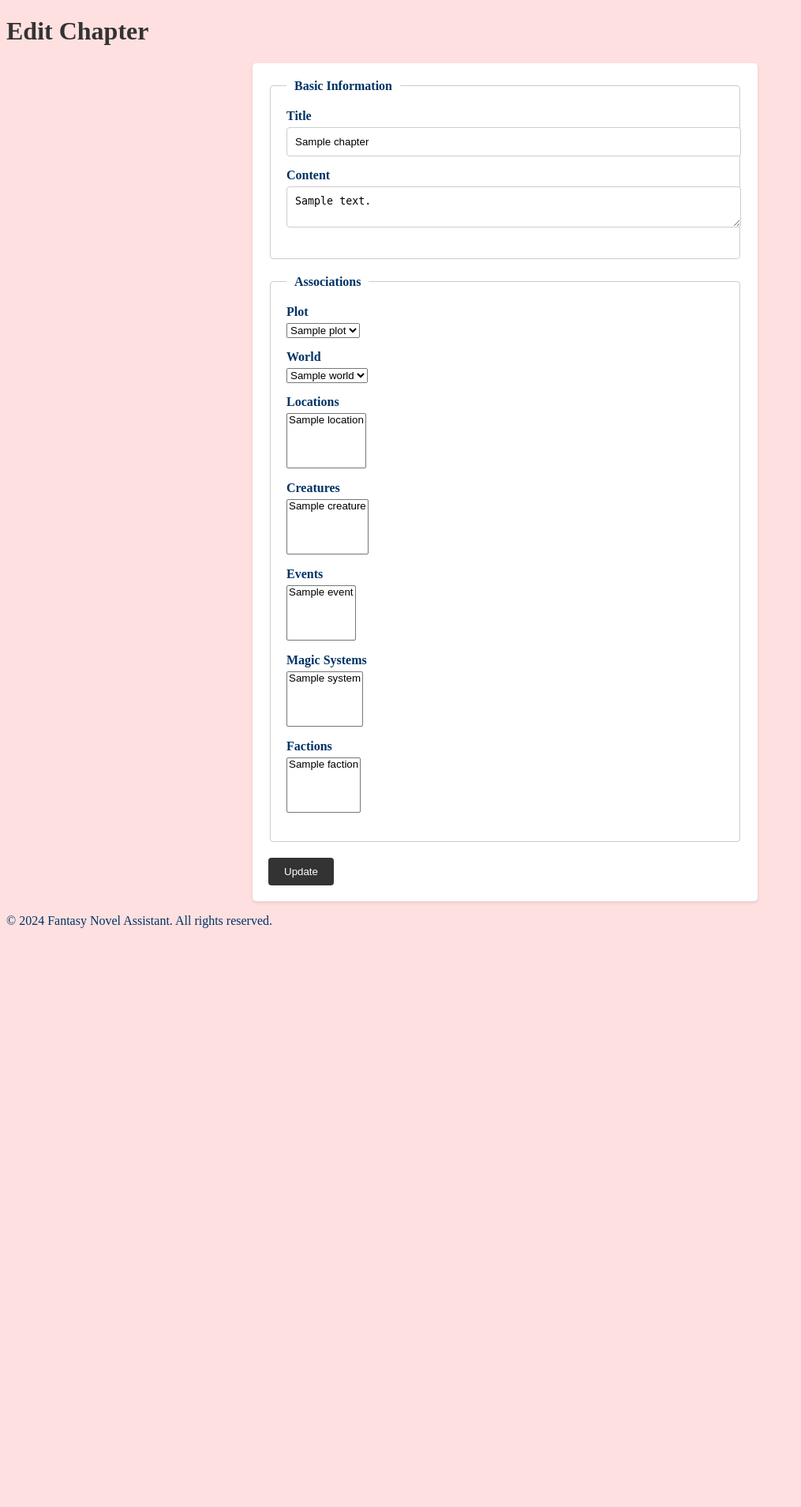
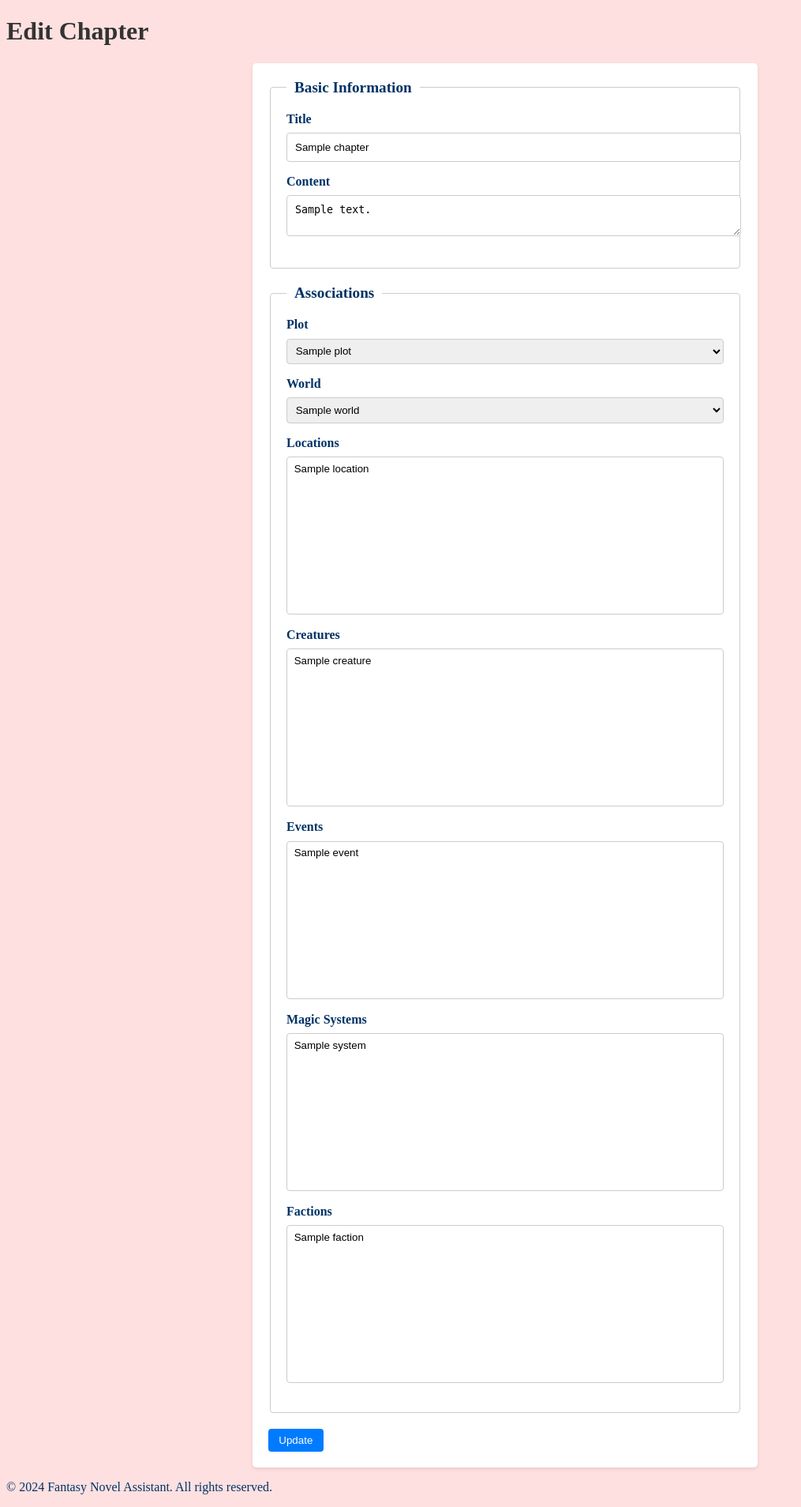
Before and after one commit to Eren-Enou/writing_assistant, a Flask app: page /chapters/edit/1 in a window 1280 px wide. Shown: the part 119-2027 px from the top of the page at 79% size, without its empty margins (0-1015 px from the left). Before the commit the page ends 1294 px from the top, so only its background shows below. Run offline with Flask 3, Linux system fonts and the light colour scheme; tables that the repository leaves empty hold one stand-in row (values such as "Sample post"); some libraries are stand-ins or nearby versions.

Commit message:
updated script.js to work with multiquery, adjusted edit.html for multi

```diff
--- a/app/static/css/styles.css
+++ b/app/static/css/styles.css
@@ -201,3 +201,39 @@ legend {
 .delete-form input[type="submit"]:hover {
     background-color: #c9302c;
 }
+
+.form-group {
+    margin-bottom: 1em;
+}
+
+.form-control {
+    width: 100%;
+    padding: 0.5em;
+    margin-top: 0.25em;
+    border: 1px solid #ccc;
+    border-radius: 4px;
+}
+
+.select-multiple {
+    height: 200px;
+}
+
+legend {
+    font-size: 1.2em;
+    font-weight: bold;
+}
+
+.add-button, .edit-button {
+    display: block;
+    margin-top: 1em;
+    padding: 0.5em 1em;
+    border: none;
+    border-radius: 4px;
+    background-color: #007bff;
+    color: #fff;
+    cursor: pointer;
+}
+
+.add-button:hover, .edit-button:hover {
+    background-color: #0056b3;
+}
--- a/app/static/js/scripts.js
+++ b/app/static/js/scripts.js
@@ -0,0 +1,25 @@
+document.addEventListener('DOMContentLoaded', (event) => {
+    console.log('DOM fully loaded and parsed');
+
+    const multiSelects = document.querySelectorAll('.select-multiple');
+
+    multiSelects.forEach(select => {
+        console.log('Found select element:', select);
+
+        select.addEventListener('mousedown', function(e) {
+            if (e.target.tagName === 'OPTION') {
+                console.log('Option clicked:', e.target);
+                e.preventDefault(); // Prevent the default action
+
+                if (e.target.selected) {
+                    e.target.selected = false;
+                } else {
+                    e.target.selected = true;
+                }
+
+                const changeEvent = new Event('change', { bubbles: true });
+                select.dispatchEvent(changeEvent);
+            }
+        });
+    });
+});
--- a/app/templates/chapters/edit.html
+++ b/app/templates/chapters/edit.html
@@ -2,7 +2,7 @@
 {% block content %}
 <h1>Edit Chapter</h1>
 
-<form action="{{ url_for('chapters.edit_chapter', chapter_id=chapter.id) }}" method="POST" class="edit-form">
+<form action="{{ url_for('chapters.edit_chapter', id=chapter.id) }}" method="POST" class="edit-form">
     {{ form.hidden_tag() }}
     <fieldset>
         <legend>Basic Information</legend>
@@ -35,31 +35,31 @@
             {% endif %}
         </div>
         <div class="form-group">
-            {{ form.locations.label }} {{ form.locations(class="form-control") }}
+            {{ form.locations.label }} {{ form.locations(class="form-control select-multiple") }}
             {% if form.locations.errors %}
                 <div class="text-danger">{{ form.locations.errors[0] }}</div>
             {% endif %}
         </div>
         <div class="form-group">
-            {{ form.creatures.label }} {{ form.creatures(class="form-control") }}
+            {{ form.creatures.label }} {{ form.creatures(class="form-control select-multiple") }}
             {% if form.creatures.errors %}
                 <div class="text-danger">{{ form.creatures.errors[0] }}</div>
             {% endif %}
         </div>
         <div class="form-group">
-            {{ form.events.label }} {{ form.events(class="form-control") }}
+            {{ form.events.label }} {{ form.events(class="form-control select-multiple") }}
             {% if form.events.errors %}
                 <div class="text-danger">{{ form.events.errors[0] }}</div>
             {% endif %}
         </div>
         <div class="form-group">
-            {{ form.magic_systems.label }} {{ form.magic_systems(class="form-control") }}
+            {{ form.magic_systems.label }} {{ form.magic_systems(class="form-control select-multiple") }}
             {% if form.magic_systems.errors %}
                 <div class="text-danger">{{ form.magic_systems.errors[0] }}</div>
             {% endif %}
         </div>
         <div class="form-group">
-            {{ form.factions.label }} {{ form.factions(class="form-control") }}
+            {{ form.factions.label }} {{ form.factions(class="form-control select-multiple") }}
             {% if form.factions.errors %}
                 <div class="text-danger">{{ form.factions.errors[0] }}</div>
             {% endif %}
--- a/app/templates/characters/edit.html
+++ b/app/templates/characters/edit.html
@@ -2,7 +2,7 @@
 {% block content %}
 <h1>Edit Character</h1>
 
-<form method="POST">
+<form action="{{ url_for('characters.edit_character', id=character.id) }}" method="POST" class="edit-form">
     {{ form.hidden_tag() }}
 
     <fieldset>
--- a/app/templates/creatures/edit.html
+++ b/app/templates/creatures/edit.html
@@ -81,19 +81,19 @@
     <fieldset>
         <legend>Associations</legend>
         <div class="form-group">
-            {{ form.events.label }} {{ form.events(class="form-control") }}
+            {{ form.events.label }} {{ form.events(class="form-control select-multiple") }}
             {% if form.events.errors %}
                 <div class="text-danger">{{ form.events.errors[0] }}</div>
             {% endif %}
         </div>
         <div class="form-group">
-            {{ form.factions.label }} {{ form.factions(class="form-control") }}
+            {{ form.factions.label }} {{ form.factions(class="form-control select-multiple") }}
             {% if form.factions.errors %}
                 <div class="text-danger">{{ form.factions.errors[0] }}</div>
             {% endif %}
         </div>
         <div class="form-group">
-            {{ form.locations.label }} {{ form.locations(class="form-control") }}
+            {{ form.locations.label }} {{ form.locations(class="form-control select-multiple") }}
             {% if form.locations.errors %}
                 <div class="text-danger">{{ form.locations.errors[0] }}</div>
             {% endif %}
--- a/app/templates/factions/edit.html
+++ b/app/templates/factions/edit.html
@@ -51,13 +51,13 @@
     <fieldset>
         <legend>Associations</legend>
         <div class="form-group">
-            {{ form.characters.label }} {{ form.characters(class="form-control") }}
+            {{ form.characters.label }} {{ form.characters(class="form-control select-multiple") }}
             {% if form.characters.errors %}
                 <div class="text-danger">{{ form.characters.errors[0] }}</div>
             {% endif %}
         </div>
         <div class="form-group">
-            {{ form.events.label }} {{ form.events(class="form-control") }}
+            {{ form.events.label }} {{ form.events(class="form-control select-multiple") }}
             {% if form.events.errors %}
                 <div class="text-danger">{{ form.events.errors[0] }}</div>
             {% endif %}
--- a/app/templates/items/edit.html
+++ b/app/templates/items/edit.html
@@ -63,7 +63,7 @@
             {% endif %}
         </div>
         <div class="form-group">
-            {{ form.events.label }} {{ form.events(class="form-control") }}
+            {{ form.events.label }} {{ form.events(class="form-control select-multiple") }}
             {% if form.events.errors %}
                 <div class="text-danger">{{ form.events.errors[0] }}</div>
             {% endif %}
--- a/app/templates/plots/edit.html
+++ b/app/templates/plots/edit.html
@@ -78,19 +78,19 @@
     <fieldset>
         <legend>Associations</legend>
         <div class="form-group">
-            {{ form.locations.label }} {{ form.locations(class="form-control") }}
+            {{ form.locations.label }} {{ form.locations(class="form-control select-multiple") }}
             {% if form.locations.errors %}
                 <div class="text-danger">{{ form.locations.errors[0] }}</div>
             {% endif %}
         </div>
         <div class="form-group">
-            {{ form.events.label }} {{ form.events(class="form-control") }}
+            {{ form.events.label }} {{ form.events(class="form-control select-multiple") }}
             {% if form.events.errors %}
                 <div class="text-danger">{{ form.events.errors[0] }}</div>
             {% endif %}
         </div>
         <div class="form-group">
-            {{ form.characters.label }} {{ form.characters(class="form-control") }}
+            {{ form.characters.label }} {{ form.characters(class="form-control select-multiple") }}
             {% if form.characters.errors %}
                 <div class="text-danger">{{ form.characters.errors[0] }}</div>
             {% endif %}
```
Also changed, not shown: app/templates/chapters/add.html (+5 -5 lines), app/templates/events/edit.html (+4 -4 lines), app/templates/locations/edit.html (+4 -4 lines).
